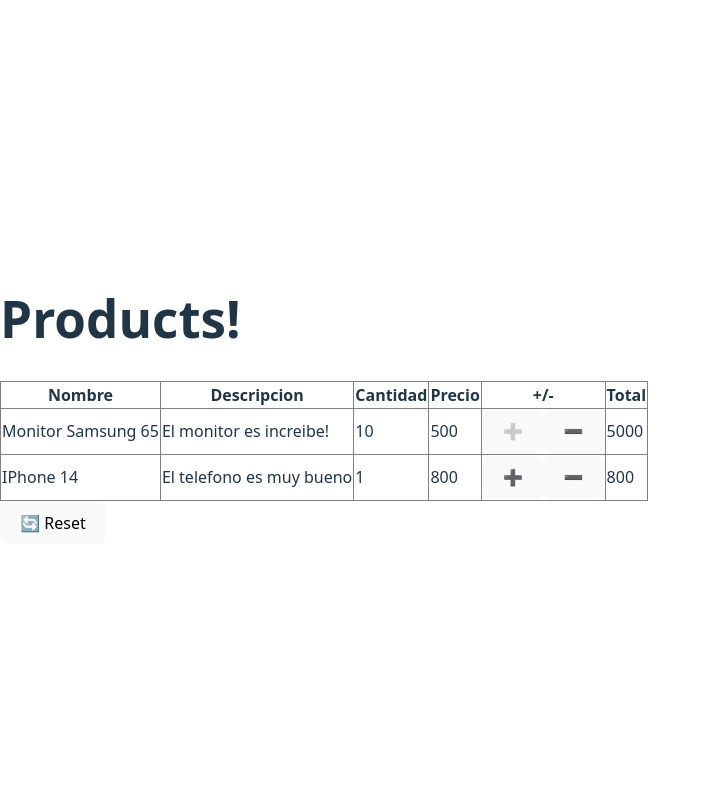
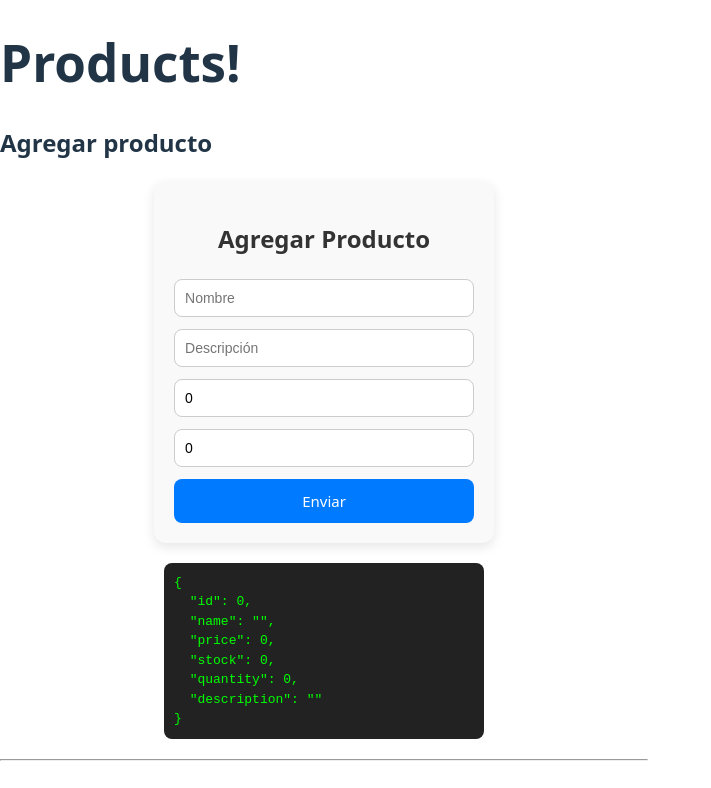
Before and after one commit to andres-rpenuela/udemy_sts6_react, a React (Vite) app in the folder react-app/: page / in a window 1280 px wide. Shown: the top 788 px of the page, without its empty margins (0-711 px from the left). Built offline with nearby package versions, Linux system fonts and the light colour scheme.

Commit message:
[sts6] crear formulario + estilo en reac

```diff
--- a/react-app/src/components/ProductApp.tsx
+++ b/react-app/src/components/ProductApp.tsx
@@ -1,5 +1,6 @@
 import { useProduct } from "../hooks/useProduct";
 import { listProduct } from "../services/ProductService";
+import { ProductForm } from "./ProductForm";
 import { TableProduct } from "./TableProduct";
 
 export const ProductApp = () => {
@@ -13,10 +14,21 @@ export const ProductApp = () => {
   }
 
   return (
-    <>
+    <div>
       <h1>{title}</h1>
-      <TableProduct head={head} data={products} plus={plus} subtract={subtract} />
-      <button onClick={reset}>🔄 Reset</button>
-    </>
+      <div>
+        <div>
+          <h2>{'Agregar producto'}</h2>
+          <ProductForm/>
+        </div>
+        <hr/>
+        <div>
+          <h2>{'Listado de productos'}</h2>
+          <TableProduct head={head} data={products} plus={plus} subtract={subtract} />
+          <button onClick={reset}>🔄 Reset</button>
+        </div>
+      </div>
+
+    </div>
   );
 };
--- /dev/null
+++ b/react-app/src/components/ProductForm.tsx
@@ -0,0 +1,77 @@
+import { useEffect, useRef, useState } from "react";
+import type { Product } from "../interface/Product.interface";
+import "../css/ProductForm.css"; // 👈 Importamos el CSS
+
+export const ProductForm = () => {
+  const [product, setProduct] = useState<Product>({});
+  const inputRef = useRef<HTMLInputElement>(null);
+
+  // Inicializar con valores por defecto (solo ejemplo)
+  useEffect(() => {
+    setProduct({
+        id: 0,
+        name: "",
+        price: 0,
+        stock: 0,
+        quantity: 0,
+        description: "",
+    });
+  }, []);
+
+  const handleChange = (e: React.ChangeEvent<HTMLInputElement>) => {
+    setProduct({
+      ...product,
+      [e.target.name]: e.target.value,
+    });
+  };
+
+  const handleSubmit = (e: React.FormEvent) => {
+    e.preventDefault();
+    //alert(`Nombre: ${inputRef.current?.value}`);
+    alert(`Producto creado: ${JSON.stringify(product)}`);
+  };
+
+  return (
+    <>
+      <form className="form-container" onSubmit={handleSubmit}>
+        <h2>Agregar Producto</h2>
+
+        <input
+          placeholder="Nombre"
+          name="name"
+          value={product.name}
+          onChange={handleChange}
+          ref={inputRef}
+          className="form-input"
+        />
+        <input
+          placeholder="Descripción"
+          name="description"
+          value={product.description}
+          onChange={handleChange}
+          className="form-input"
+        />
+        <input
+          placeholder="Precio"
+          name="price"
+          type="number"
+          value={product.price}
+          onChange={handleChange}
+          className="form-input"
+        />
+        <input
+          placeholder="Stock"
+          name="stock"
+          type="number"
+          value={product.stock}
+          onChange={handleChange}
+          className="form-input"
+        />
+
+        <button type="submit" className="form-button">Enviar</button>
+      </form>
+
+      <pre className="debug-box">{JSON.stringify(product, null, 2)}</pre>
+    </>
+  );
+};
--- /dev/null
+++ b/react-app/src/css/ProductForm.css
@@ -0,0 +1,56 @@
+.form-container {
+  display: flex;
+  flex-direction: column;
+  width: 300px;
+  margin: 20px auto;
+  padding: 20px;
+  border-radius: 12px;
+  background: #f9f9f9;
+  box-shadow: 0 4px 12px rgba(0,0,0,0.1);
+  gap: 12px;
+}
+
+.form-container h2 {
+  text-align: center;
+  margin-bottom: 10px;
+  color: #333;
+}
+
+.form-input {
+  padding: 10px;
+  border: 1px solid #ccc;
+  border-radius: 8px;
+  font-size: 14px;
+  outline: none;
+}
+
+.form-input:focus {
+  border-color: #007bff;
+  box-shadow: 0 0 4px rgba(0,123,255,0.4);
+}
+
+.form-button {
+  padding: 12px;
+  border: none;
+  border-radius: 8px;
+  background: #007bff;
+  color: white;
+  font-size: 15px;
+  cursor: pointer;
+  transition: background 0.2s;
+}
+
+.form-button:hover {
+  background: #0056b3;
+}
+
+.debug-box {
+  background: #222;
+  color: #0f0;
+  padding: 10px;
+  margin: 20px auto;
+  width: 300px;
+  border-radius: 8px;
+  font-size: 13px;
+  overflow-x: auto;
+}
```
